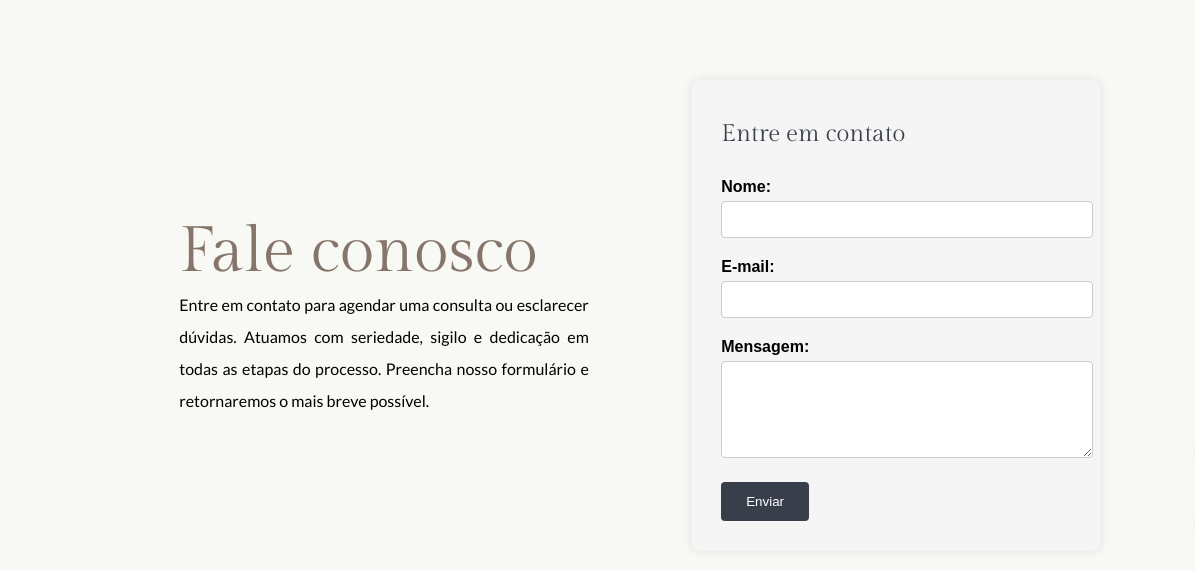
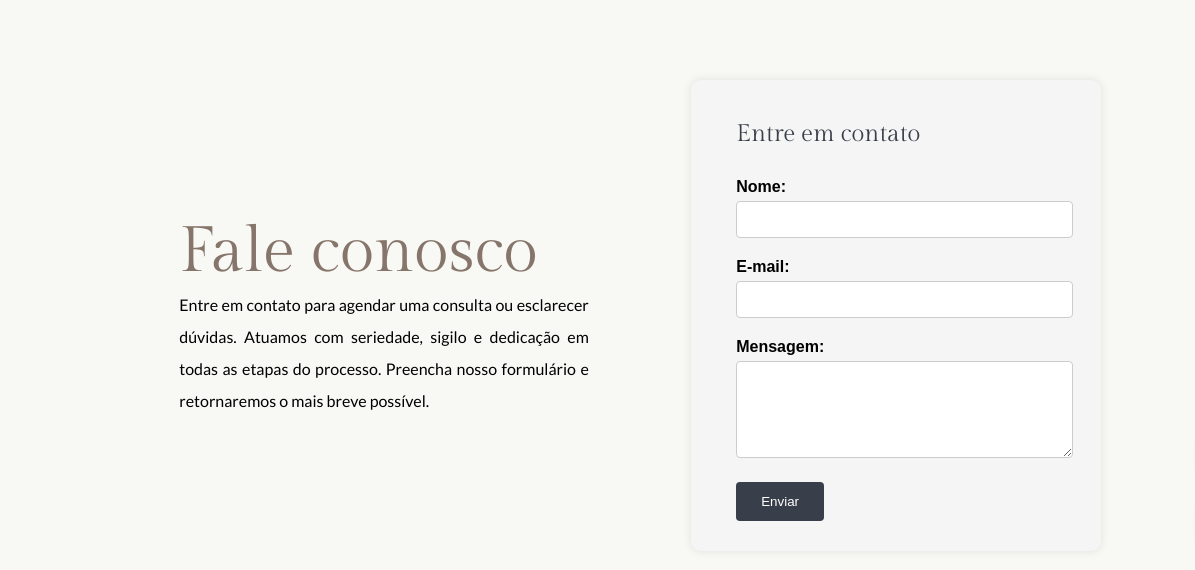
Before and after one commit to Tkailaine/vitoria-mucciareli, a plain HTML site: page paginas/contato.html in a window 1280 px wide. Shown: the part 230-800 px from the top of the page, 0-1195 px from the left. Drawn offline with Linux system fonts and the light colour scheme.

Commit message:
feat: ajustando formulário margim

```diff
--- a/style.css
+++ b/style.css
@@ -648,22 +648,25 @@ padding: 50px 0;
   margin-bottom: 20px;
   font-size: 24px;
   color: var(--cor-quartaria);
+  margin-left: 15px;
 }
 
 .form-contato label {
   display: block;
   margin-bottom: 5px;
+  margin-left: 15px;
   font-weight: bold;
 }
 
 .form-contato input,
 .form-contato textarea {
-  width: 100%;
+  width: 90%;
   padding: 10px;
   margin-bottom: 20px;
   border: 1px solid #ccc;
   border-radius: 4px;
   resize: vertical;
+  margin-left: 15px;
 }
 
 .form-contato button {
@@ -673,6 +676,7 @@ padding: 50px 0;
   border: none;
   border-radius: 4px;
   cursor: pointer;
+  margin-left: 15px;
 }
 
 .form-contato button:hover {
```
Also changed, not shown: script.js (+13 -8 lines).
